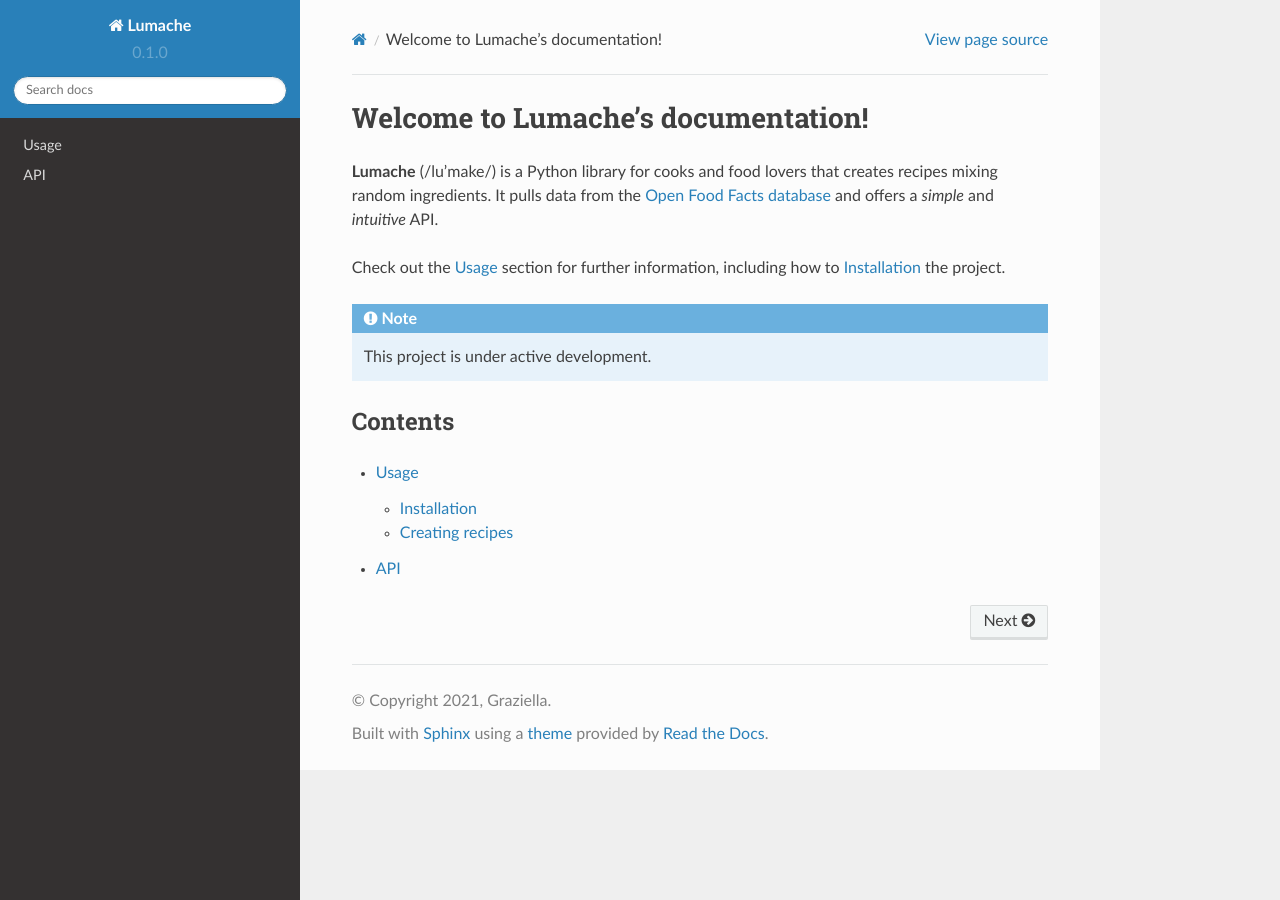
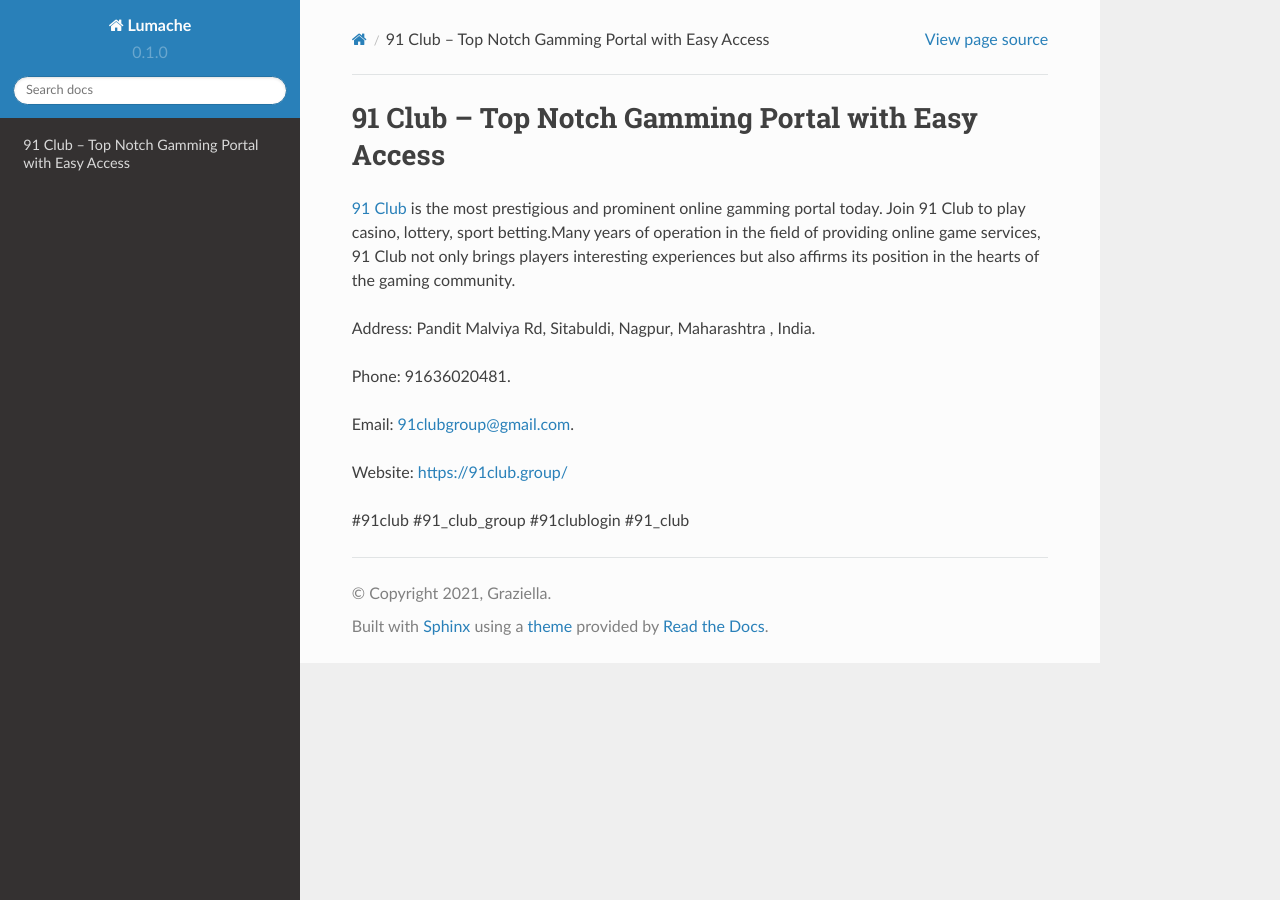
Before and after one commit to vanthanhtuan2022/91clubgroup, a Sphinx documentation site: the page built from docs/source/index.rst, in a window 1280 px wide. Built offline with Sphinx 7.4.7 and the Read the Docs theme 2.0.0, drawn with Linux system fonts in a browser that asks for light colours.

Commit message:
Update index.rst

```diff
--- a/docs/source/index.rst
+++ b/docs/source/index.rst
@@ -1,22 +1,14 @@
-Welcome to Lumache's documentation!
+91 Club – Top Notch Gamming Portal with Easy Access
 ===================================
 
-**Lumache** (/lu'make/) is a Python library for cooks and food lovers
-that creates recipes mixing random ingredients.
-It pulls data from the `Open Food Facts database <https://world.openfoodfacts.org/>`_
-and offers a *simple* and *intuitive* API.
+`91 Club <https://91club.group/>`_ is the most prestigious and prominent online gamming portal today.  Join 91 Club to play casino, lottery, sport betting.Many years of operation in the field of providing online game services, 91 Club not only brings players interesting experiences but also affirms its position in the hearts of the gaming community.
 
-Check out the :doc:`usage` section for further information, including
-how to :ref:`installation` the project.
+Address: Pandit Malviya Rd, Sitabuldi, Nagpur, Maharashtra , India.
 
-.. note::
+Phone: 91636020481.
 
-   This project is under active development.
+Email: 91clubgroup@gmail.com.
 
-Contents
---------
+Website: https://91club.group/
 
-.. toctree::
-
-   usage
-   api
+#91club #91_club_group #91clublogin #91_club
```
